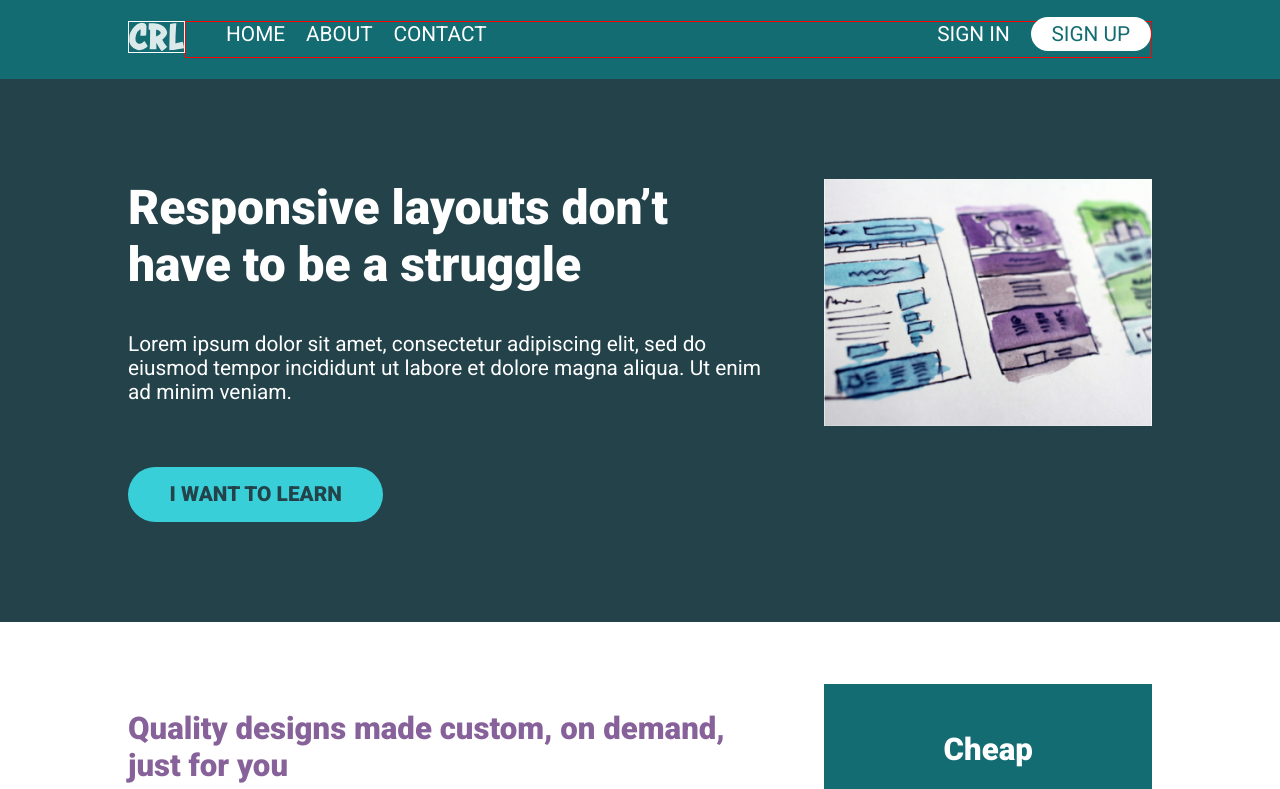
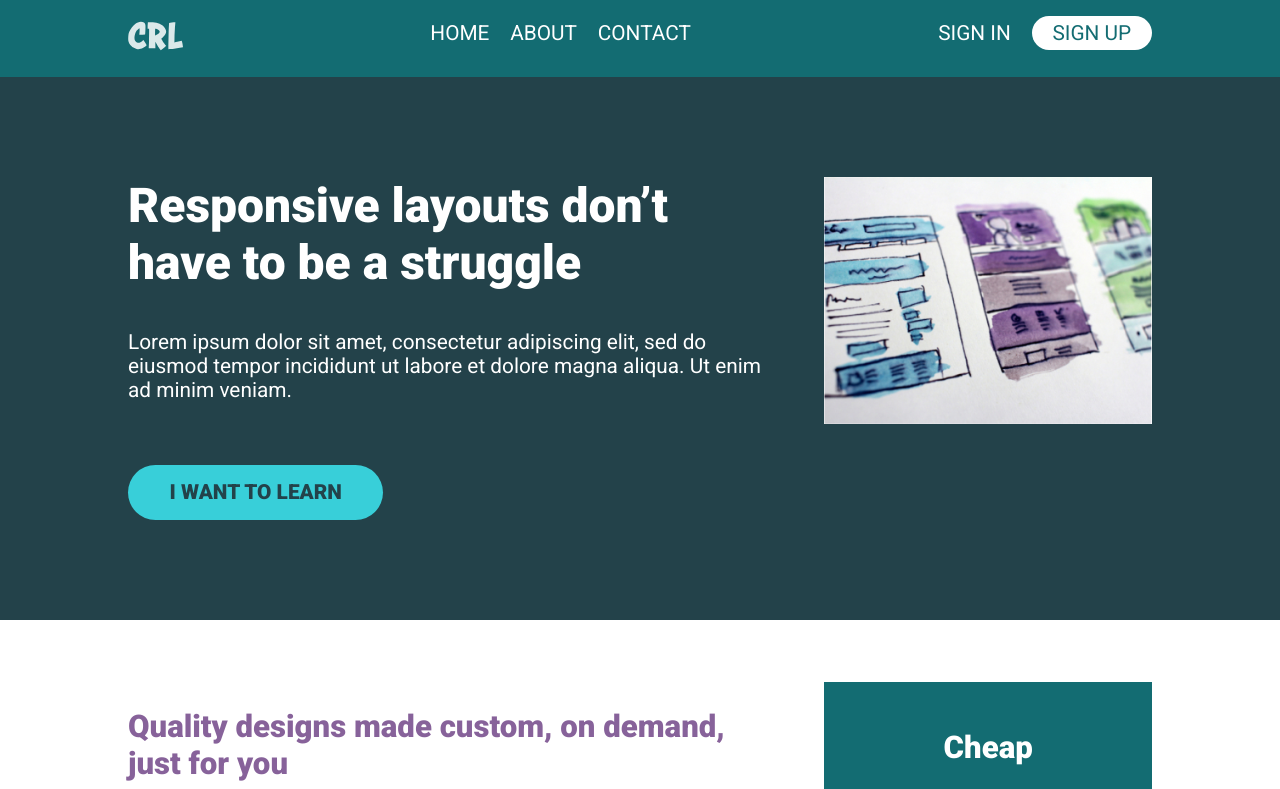
Before and after one commit to paris3200/conquering-responsive-layouts, a plain HTML site: page flexbox_03/index.html in a window 1280 px wide. Shown: the top 789 px of the page. Drawn offline with Linux system fonts and the light colour scheme.

Commit message:
Center primary menu

```diff
--- a/flexbox_03/index.html
+++ b/flexbox_03/index.html
@@ -11,15 +11,15 @@
     <header>
       <div class="container row">
         <a href="#">
-          <img class="logo" src="img/logo.svg" alt="Conquering Responsive Layouts">
+          <img src="img/logo.svg" alt="Conquering Responsive Layouts">
         </a>
         <nav class="nav">
-            <ul class="nav__list">
+            <ul class="nav__list nav__list--primary">
                 <li class="nav__item"><a href="#" class="nav__link">Home</a></li>
                 <li class="nav__item"><a href="#" class="nav__link">About</a></li>
                 <li class="nav__item"><a href="#" class="nav__link">Contact</a></li>
             </ul>
-            <ul class="nav__list">
+            <ul class="nav__list" nav__list--secondary>
                 <li class="nav__item"><a href="#" class="nav__link">Sign In</a></li>
                 <li class="nav__item"><a href="#" class="nav__link nav__link--button">Sign up</a></li>
             </ul>
--- a/flexbox_03/style.css
+++ b/flexbox_03/style.css
@@ -77,17 +77,16 @@ header {
     display: flex;
     justify-content: space-between;
     flex-grow: 1;
-    border: 1px solid red;
-}
-
-.logo{
-    border: 1px solid white;
 }
 
 .nav__list {
     margin: 0;
     list-style: none;
     display: flex;
+}
+
+.nav__list--primary {
+    margin: 0 auto;
 }
 
 .nav__item + .nav__item {
```
